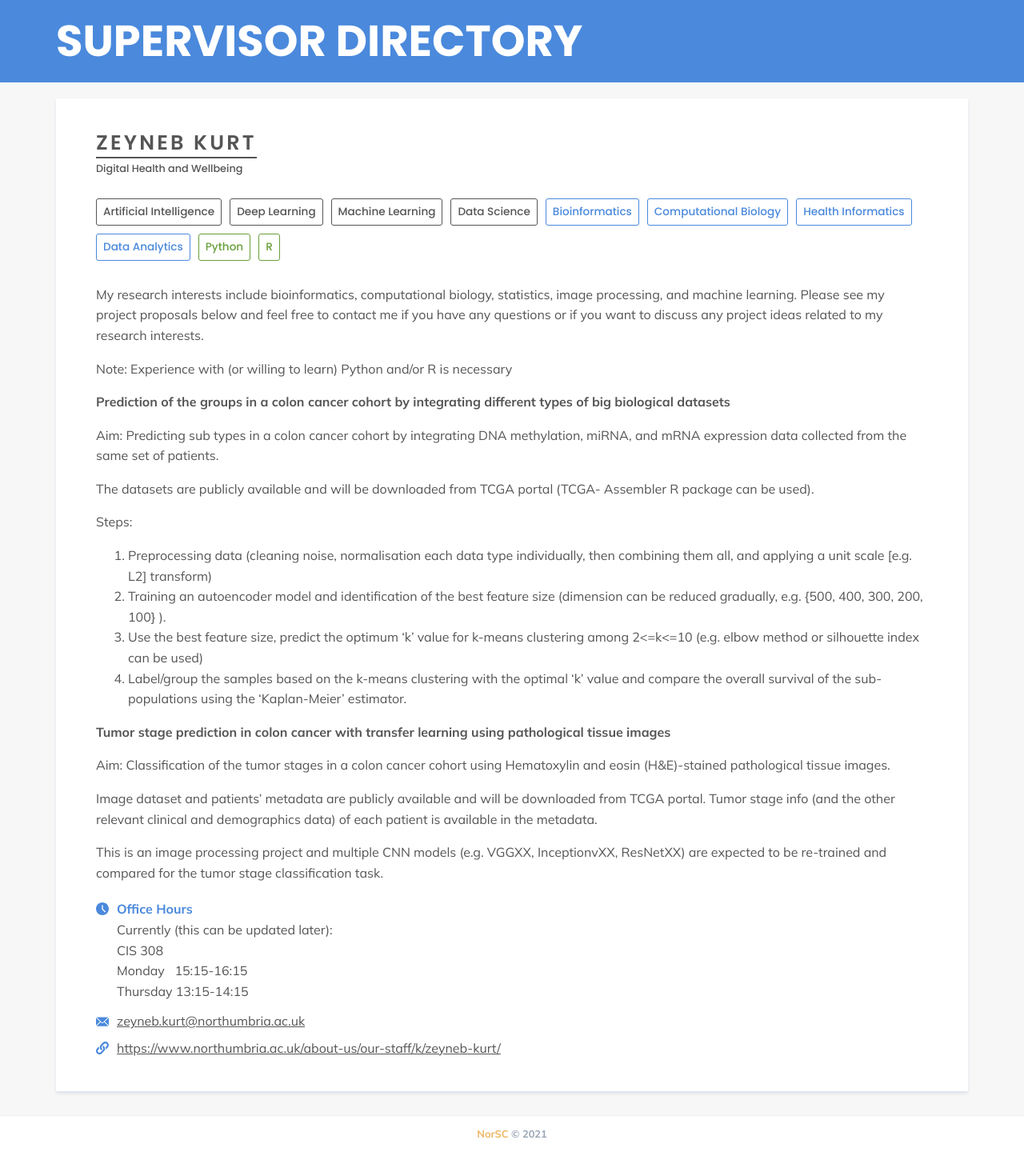
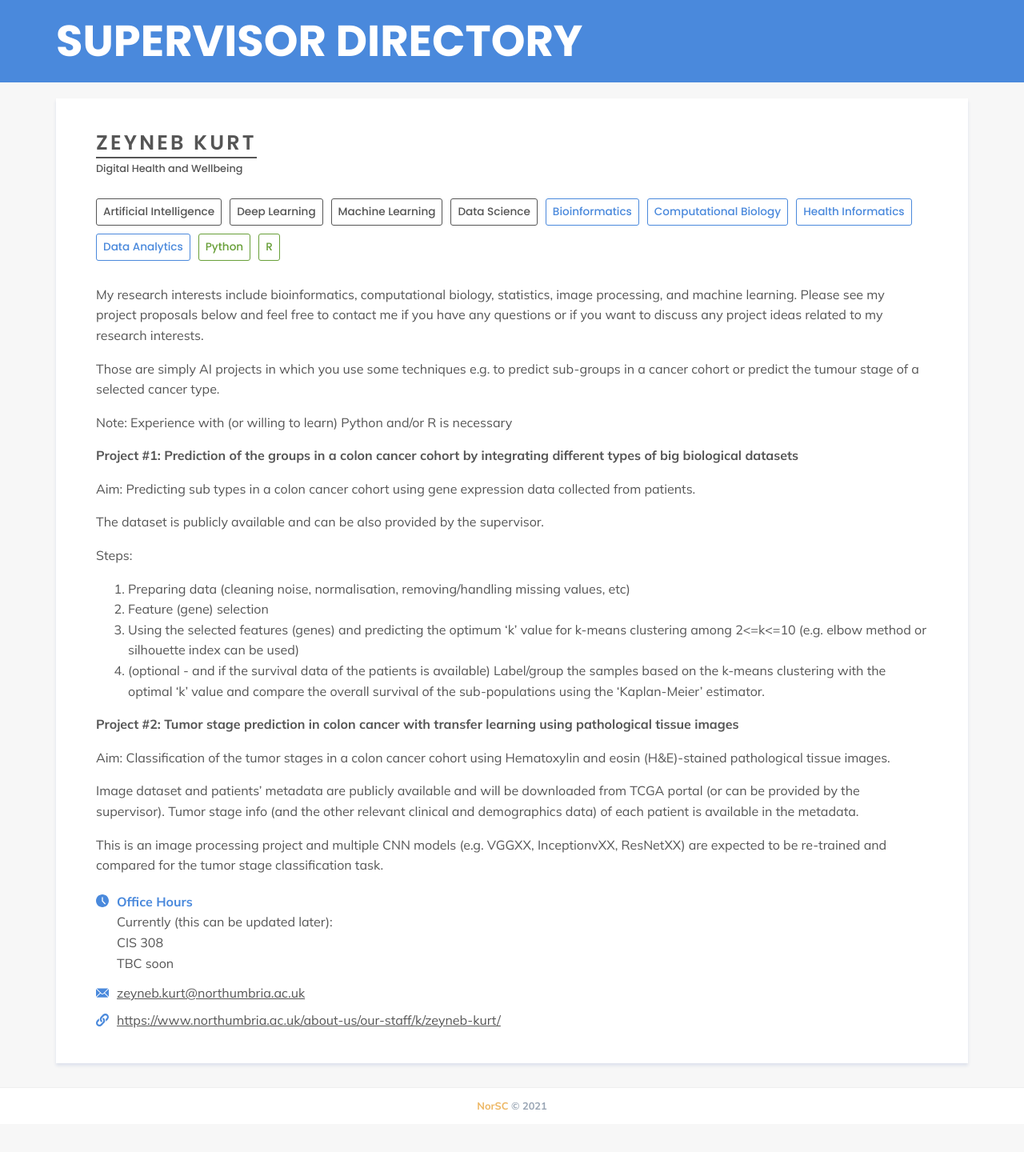
Before and after one commit to NorSC/supervisor-search, a Jekyll site: the page built from _supervisors/zeyneb-kurt.md, in a window 1280 px wide. Shown: the whole page at 80% size. Built offline with Jekyll 4.4.1, drawn with Linux system fonts in a browser that asks for light colours; a script that is not in the unit is left out; after the commit the page ends 1405 px from its top, so only the background shows below that.

Commit message:
Update Supervisors “zeyneb-kurt”

```diff
--- a/_supervisors/zeyneb-kurt.md
+++ b/_supervisors/zeyneb-kurt.md
@@ -2,13 +2,14 @@
 layout: supervisor
 title: Zeyneb Kurt
 available: true
+available_msc: false
+available_phd: true
 email: zeyneb.kurt@northumbria.ac.uk
 website: https://www.northumbria.ac.uk/about-us/our-staff/k/zeyneb-kurt/
 office_hours: |
   Currently (this can be updated later):
   CIS 308
-  Monday   15:15-16:15
-  Thursday 13:15-14:15
+  TBC soon
 research_group: Digital Health and Wellbeing
 research_themes:
   - Artificial Intelligence
@@ -30,37 +31,42 @@ additional_details: >-
   you want to discuss any project ideas related to my research interests.
 
 
+  T﻿hose are simply AI projects in which you use some techniques e.g. to predict sub-groups in a cancer cohort or predict the tumour stage of a selected cancer type.
+
+
   Note: Experience with (or willing to learn) Python and/or R is necessary
 
 
-  **Prediction of the groups in a colon cancer cohort by integrating different types of big biological datasets**
+  **Project #1: Prediction of the groups in a colon cancer cohort by integrating different types of big biological datasets**
 
 
-  Aim: Predicting sub types in a colon cancer cohort by integrating DNA methylation, miRNA, and mRNA expression data collected from the same set of patients.
+  Aim: Predicting sub types in a colon cancer cohort using gene expression data collected from patients.
 
 
-  The datasets are publicly available and will be downloaded from TCGA portal (TCGA- Assembler R package can be used).
+  The dataset is publicly available and can be also provided by the supervisor.
 
 
   Steps:
 
 
-  1. Preprocessing data (cleaning noise, normalisation each data type individually, then combining them all, and applying a unit scale \[e.g. L2] transform)
+  1. Preparing data (cleaning noise, normalisation, removing/handling missing values, etc)
 
-  2. Training an autoencoder model and identification of the best feature size (dimension can be reduced gradually, e.g. {500, 400, 300, 200, 100} ).
+  2. F﻿eature (gene) selection
 
-  3. Use the best feature size, predict the optimum 'k' value for k-means clustering among 2<=k<=10 (e.g. elbow method or silhouette index can be used)
+  3. Using the selected features (genes) and predicting the optimum 'k' value for k-means clustering among 2<=k<=10 (e.g. elbow method or silhouette index can be used)
 
-  4. Label/group the samples based on the k-means clustering with the optimal 'k' value and compare the overall survival of the sub-populations using the ‘Kaplan-Meier’ estimator.
+  4. (optional - and if the survival data of the patients is available) Label/group the samples based on the k-means clustering with the optimal 'k' value and compare the overall survival of the sub-populations using the ‘Kaplan-Meier’ estimator.
 
 
-  **Tumor stage prediction in colon cancer with transfer learning using pathological tissue images**
+
+
+  **Project #2: Tumor stage prediction in colon cancer with transfer learning using pathological tissue images**
 
 
   Aim: Classification of the tumor stages in a colon cancer cohort using Hematoxylin and eosin (H&E)-stained pathological tissue images.
 
 
-  Image dataset and patients' metadata are publicly available and will be downloaded from TCGA portal. Tumor stage info (and the other relevant clinical and demographics data) of each patient is available in the metadata.
+  Image dataset and patients' metadata are publicly available and will be downloaded from TCGA portal (or can be provided by the supervisor). Tumor stage info (and the other relevant clinical and demographics data) of each patient is available in the metadata.
 
 
   This is an image processing project and multiple CNN models (e.g. VGGXX, InceptionvXX, ResNetXX) are expected to be re-trained and compared for the tumor stage classification task.
```
